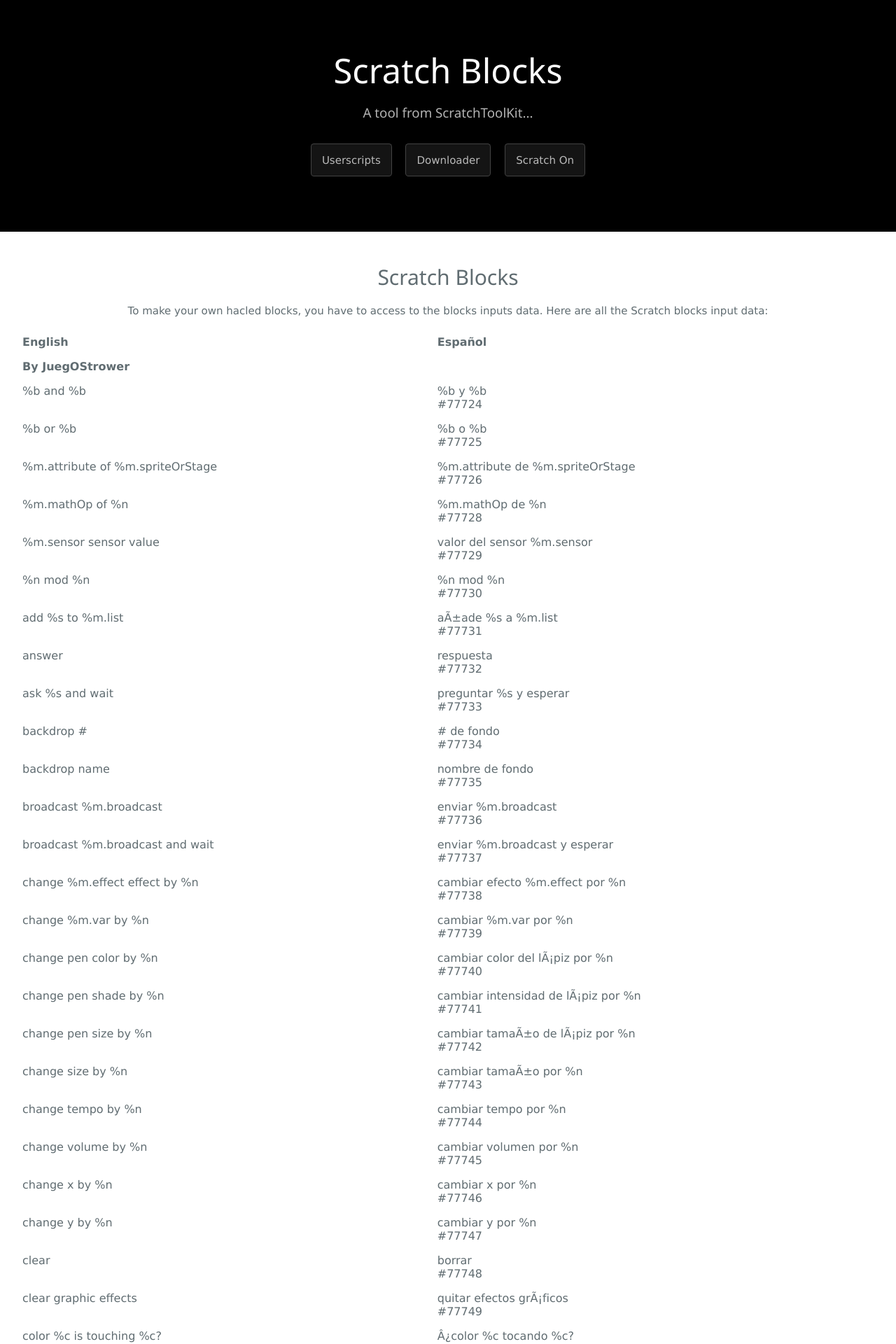
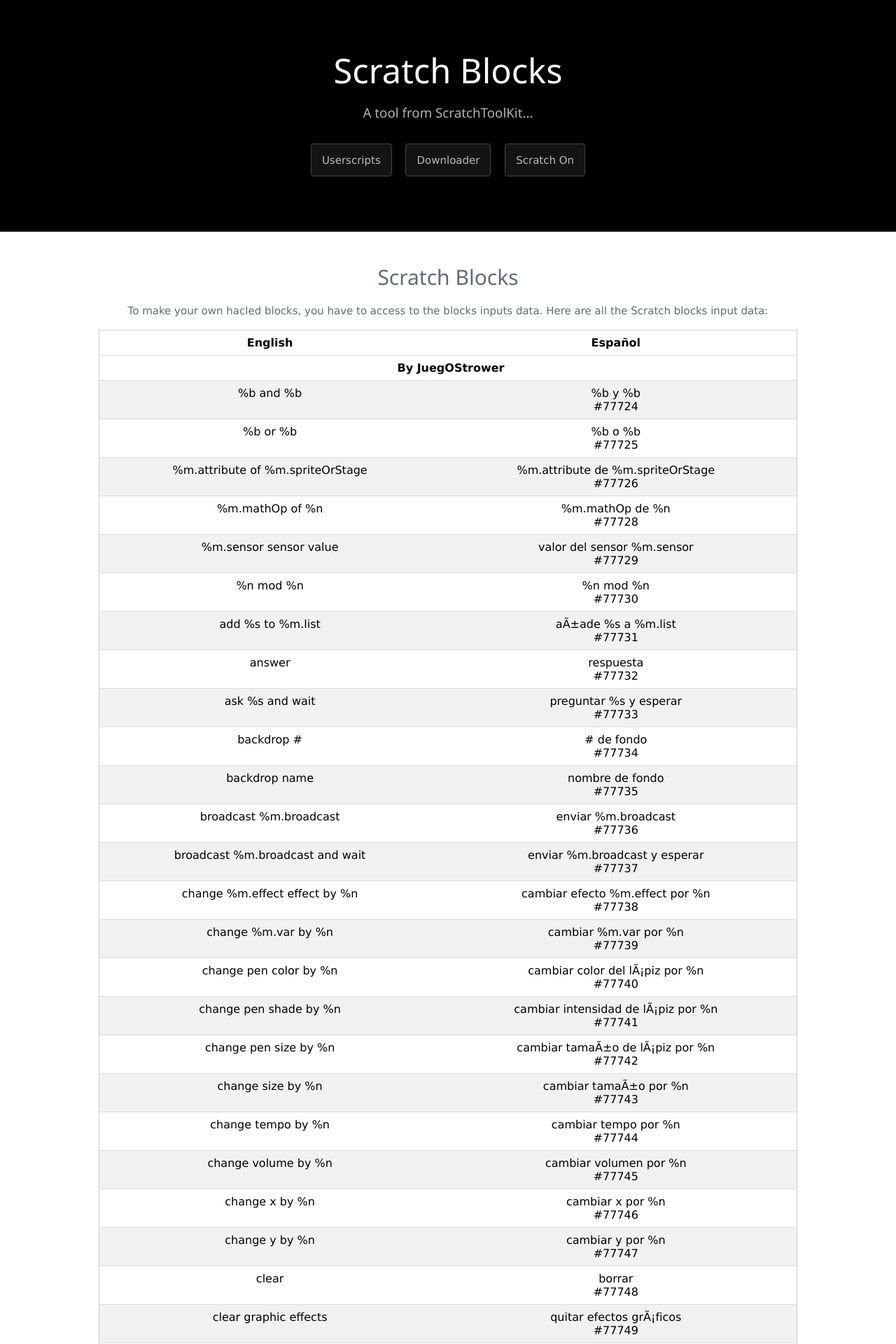
Before and after one commit to JuegOStrower/juegostrower.github.io, a Jekyll site: the page blocks/index.html, which Jekyll copies as it is, in a window 1280 px wide. Shown: the top 1920 px of the page at 70% size. Built offline with Jekyll 4.4.1, drawn with Linux system fonts in a browser that asks for light colours; comment, search, counter and statistics services are not loaded.

Commit message:
Update index.html

```diff
--- a/blocks/index.html
+++ b/blocks/index.html
@@ -32,7 +32,7 @@
         <h2>Scratch Blocks</h2>
         <p>To make your own hacled blocks, you have to access to the blocks inputs data. Here are all the Scratch blocks input data:</p>
         <div class="w3-container w3-responsive">
-<table class="w3-table" style="margin:0px auto;" dir="ltr">
+<table class="w3-white w3-table-all w3-centered w3-responsive" style="margin:0px auto;width:80%" dir="ltr">
         <thead>
             <th>English</th>
             <th>Español</th>
```
